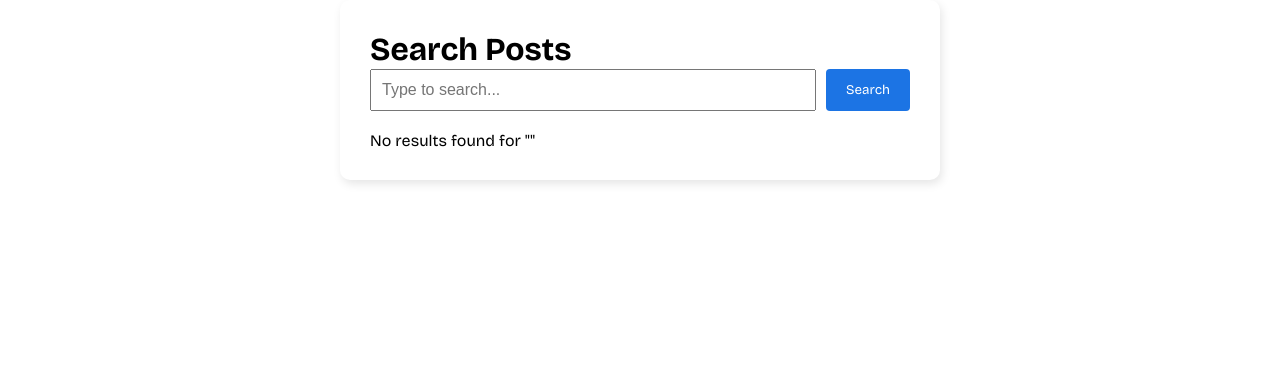
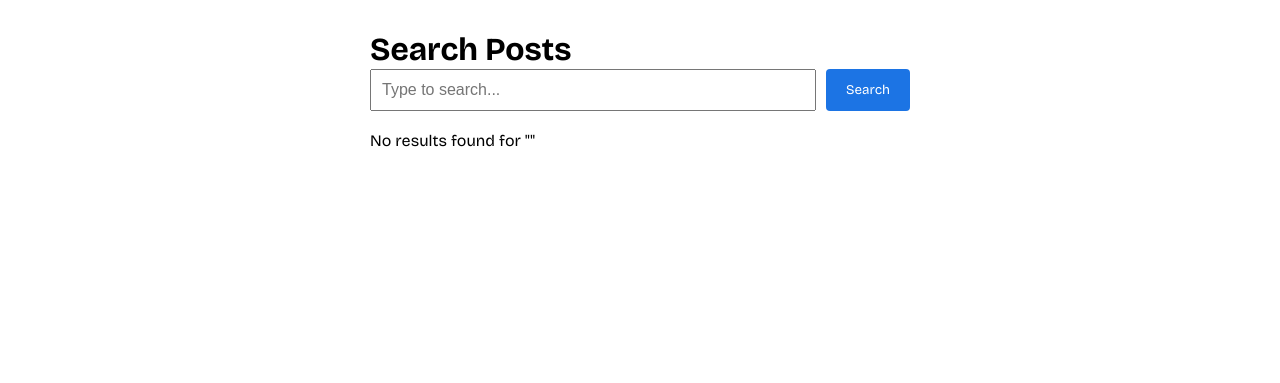
Before and after one commit to KidusTRAPLYM/EELAN, a Node server app: page /search in a window 1280 px wide. Shown: the part 127-510 px from the top of the page. Run offline with Node 20, Linux system fonts and the light colour scheme; some libraries are stand-ins or nearby versions.

Commit message:
Commited2

```diff
--- a/public/CSS/dashboard.css
+++ b/public/CSS/dashboard.css
@@ -187,3 +187,6 @@
     display: flex;
     justify-content: normal !important;
 }
+#body{
+  padding-bottom: 80px;
+}
--- a/public/CSS/search.css
+++ b/public/CSS/search.css
@@ -5,7 +5,7 @@
   background: white !important;
   padding: 30px !important;
   border-radius: 10px !important;
-  box-shadow: 2px 4px 10px rgba(0, 0, 0, 0.1) !important;
+
 }
 
 form {
@@ -47,3 +47,6 @@
   margin: 0 !important;
   color: #555 !important;
 }
+body{
+  padding-bottom: 80px;
+}
```
